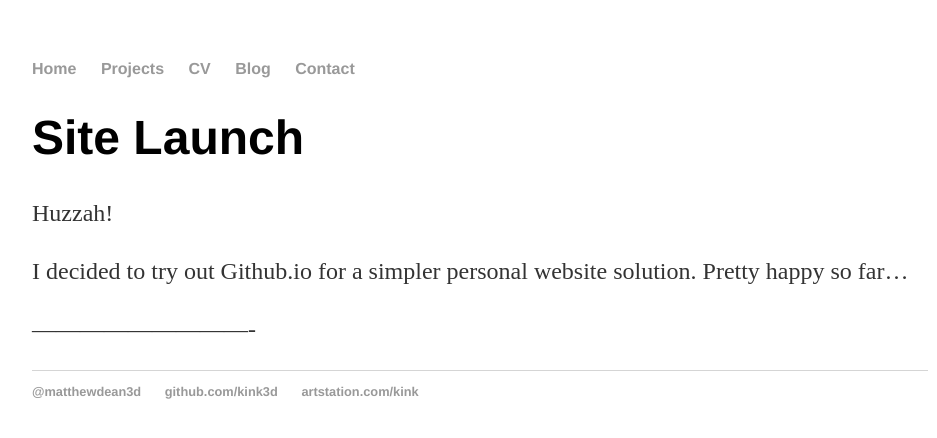
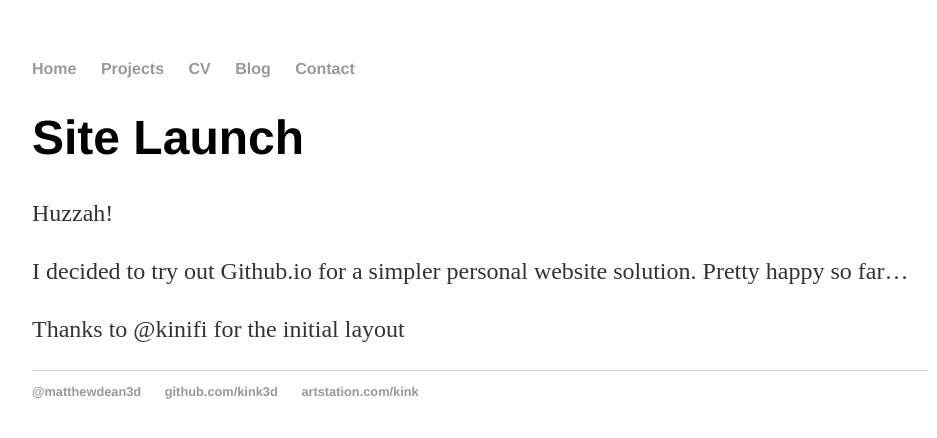
Before and after one commit to Kink3d/Kink3d.github.io, a Jekyll site: the page built from _posts/2017-09-07-Site-Launch.md, in a window 1280 px wide. Shown: the top 438 px of the page, without its empty margins (160-1097 px from the left). Built offline with Jekyll 4.4.1, drawn with Linux system fonts in a browser that asks for light colours; our own code applies the rules of GitHub Pages for plain Markdown files.

Commit message:
Fix blog entry

```diff
--- a/_posts/2017-09-07-Site-Launch.md
+++ b/_posts/2017-09-07-Site-Launch.md
@@ -5,4 +5,4 @@ Huzzah!
 
 I decided to try out Github.io for a simpler personal website solution. Pretty happy so far...
 
-—————————-
+Thanks to @kinifi for the initial layout
```
